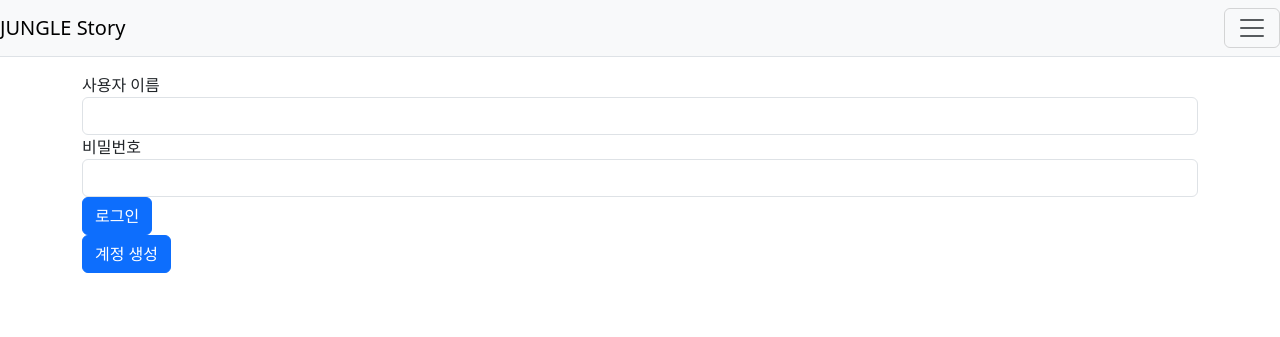
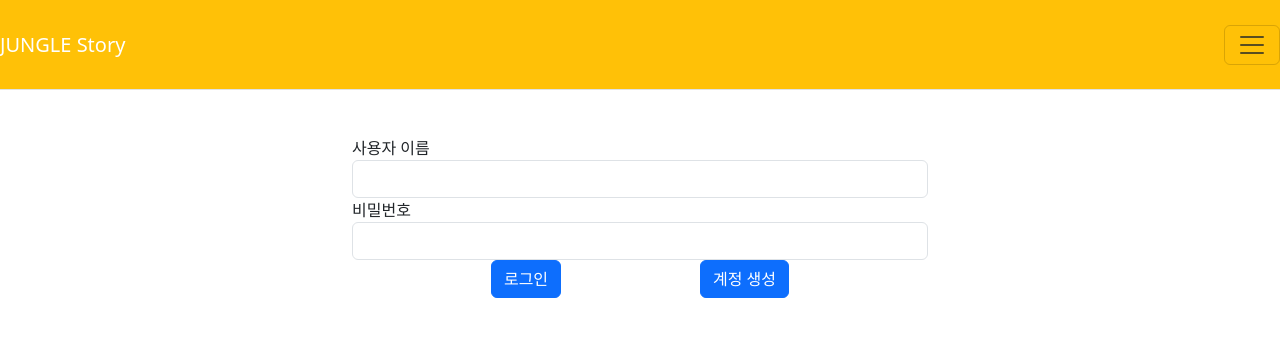
Before and after one commit to jjjjjeongwon/JUNGLE_story, a Flask app: page / in a window 1280 px wide. Shown: the top 337 px of the page. Run offline with Flask 3, Linux system fonts and the light colour scheme; data that the repository does not hold is empty; some libraries are stand-ins or nearby versions.

Commit message:
after merge

```diff
--- a/templates/base.html
+++ b/templates/base.html
@@ -1,19 +1,30 @@
 <!DOCTYPE html>
 <html lang="ko">
+
 <head>
     <meta charset="utf-8">
     <meta name="viewport" content="width=device-width, initial-scale=1, shrink-to-fit=no">
 
-        <link href="https://cdn.jsdelivr.net/npm/bootstrap@5.3.0-alpha3/dist/css/bootstrap.min.css"
-            rel="stylesheet"
-            integrity="sha384-KK94CHFLLe+nY2dmCWGMq91rCGa5gtU4mk92HdvYe+M/SXH301p5ILy+dN9+nJOZ"
-            crossorigin="anonymous">
+    <link href="https://cdn.jsdelivr.net/npm/bootstrap@5.3.0-alpha3/dist/css/bootstrap.min.css" rel="stylesheet"
+        integrity="sha384-KK94CHFLLe+nY2dmCWGMq91rCGa5gtU4mk92HdvYe+M/SXH301p5ILy+dN9+nJOZ" crossorigin="anonymous">
 
     <title>JUNGLE Story</title>
 
 
     <script src="https://kit.fontawesome.com/85c2ad8f6e.js" crossorigin="anonymous"></script>
+
+    <style>
+        .wrap {
+            margin: auto;
+            width: 600px;
+        }
+
+        .container {
+            width: 600px;
+        }
+    </style>
 </head>
+
 <body>
     {% include "navbar.html" %}
 
@@ -29,4 +40,5 @@
     {% block script %}
     {% endblock %}
 </body>
+
 </html>
--- a/templates/navbar.html
+++ b/templates/navbar.html
@@ -1,9 +1,9 @@
-<nav class="navbar navbar-expang-lg navbar-light bg-light border-bottom">
-    <a class="navbar-brand" href="{{ url_for('root.root') }}">JUNGLE Story</a>
+<div style="height: 120px;">
+    <nav class="navbar navbar-expang-lg navbar-light bg-warning border-bottom  h-75 ">
+        <a class="navbar-brand text-white" href="{{ url_for('root.root') }}">JUNGLE Story</a>
 
-    <button class="navbar-toggler ml-auto" type="button" data-toggle="collapse"
-        data-target="#navbarNav" aria-controls="navbarNav" aria-expanded="false"
-        aria-label="Toggle navigation">
+        <button class="navbar-toggler ml-auto" type="button" data-toggle="collapse" data-target="#navbarNav"
+            aria-controls="navbarNav" aria-expanded="false" aria-label="Toggle navigation">
             <span class="navbar-toggler-icon"></span>
         </button>
 
@@ -26,3 +26,4 @@
             {% endif %}
         </div>
     </nav>
+</div>
--- a/templates/post_list.html
+++ b/templates/post_list.html
@@ -1,6 +1,8 @@
 {% extends "base2.html" %}
 {% block content %}
-<a href="{{ url_for('post_list.write_post') }}" class="btn btn-primary">포스트 작성</a>
+<div class="d-flex flex-row-reverse">
+    <a href="{{ url_for('post_list.write_post') }}" class="btn btn-primary">포스트 작성</a>
+</div>
 <table class="table">
     <thead>
         <tr class="thead-dark">
--- a/templates/root_views.html
+++ b/templates/root_views.html
@@ -1,20 +1,27 @@
 {% extends "base.html" %}
 {% block content %}
+<div class="wrap">
     <div class="container my-3">
         <form method="post" class="post-form">
             {{ form.csrf_token }}
             {% include "form_errors.html" %}
             <div class="form-group">
                 <label for="user_id">사용자 이름</label>
-            <input type="email" class="form-control" name="user_id" id="user_id" value="{{ form.user_id.data or '' }}">
+                <input type="email" class="form-control" name="user_id" id="user_id"
+                    value="{{ form.user_id.data or '' }}">
             </div>
 
             <div class="form-group">
                 <label for="password">비밀번호</label>
-            <input type="password" class="form-control" name="password" id="password" value="{{ form.password.data or '' }}">
+                <input type="password" class="form-control" name="password" id="password"
+                    value="{{ form.password.data or '' }}">
             </div>
+
+            <div class="d-flex justify-content-evenly">
                 <button type="submit" class="btn btn-primary">로그인</button>
         </form>
         <a href="{{ url_for('root.sign_up') }}" class="btn btn-primary">계정 생성</a>
     </div>
+</div>
+</div>
 {% endblock %}
```
Also changed, not shown: templates/post_detail.html (+23 -14 lines), templates/sign_up.html (+10 -4 lines). Lines whose indentation alone changed are shown as unchanged.
